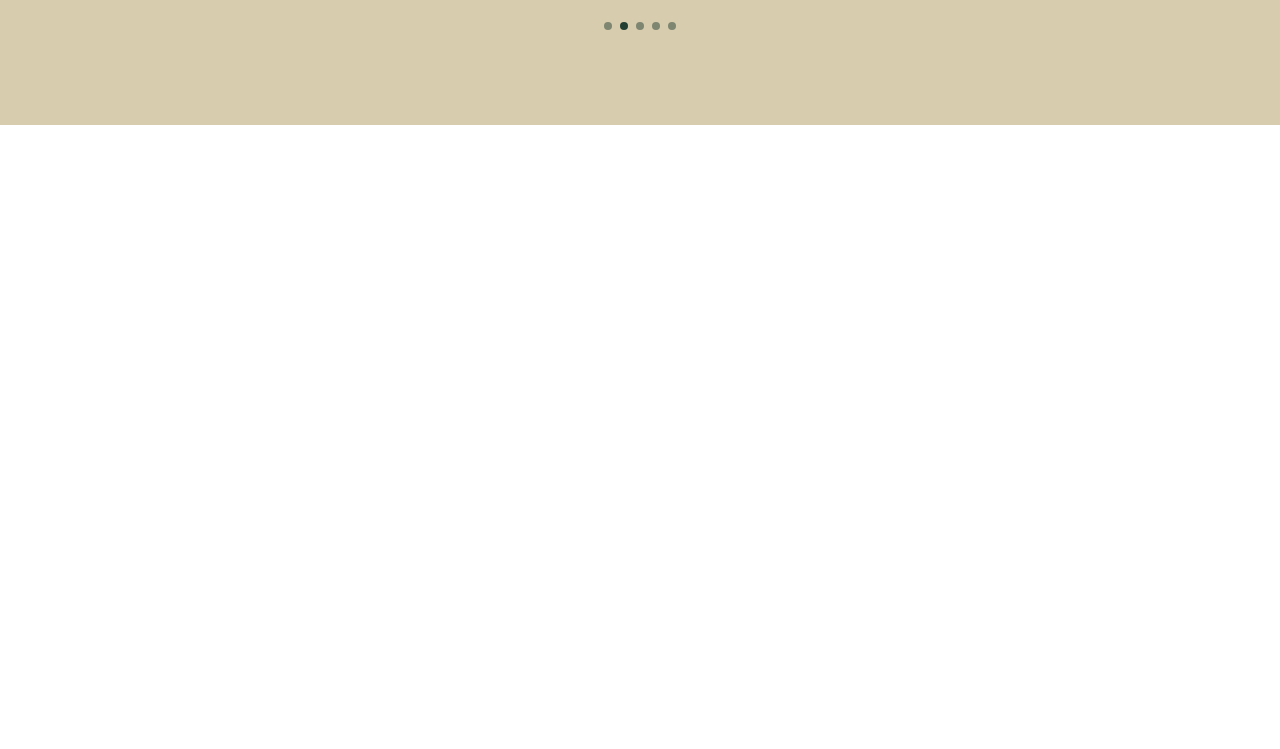
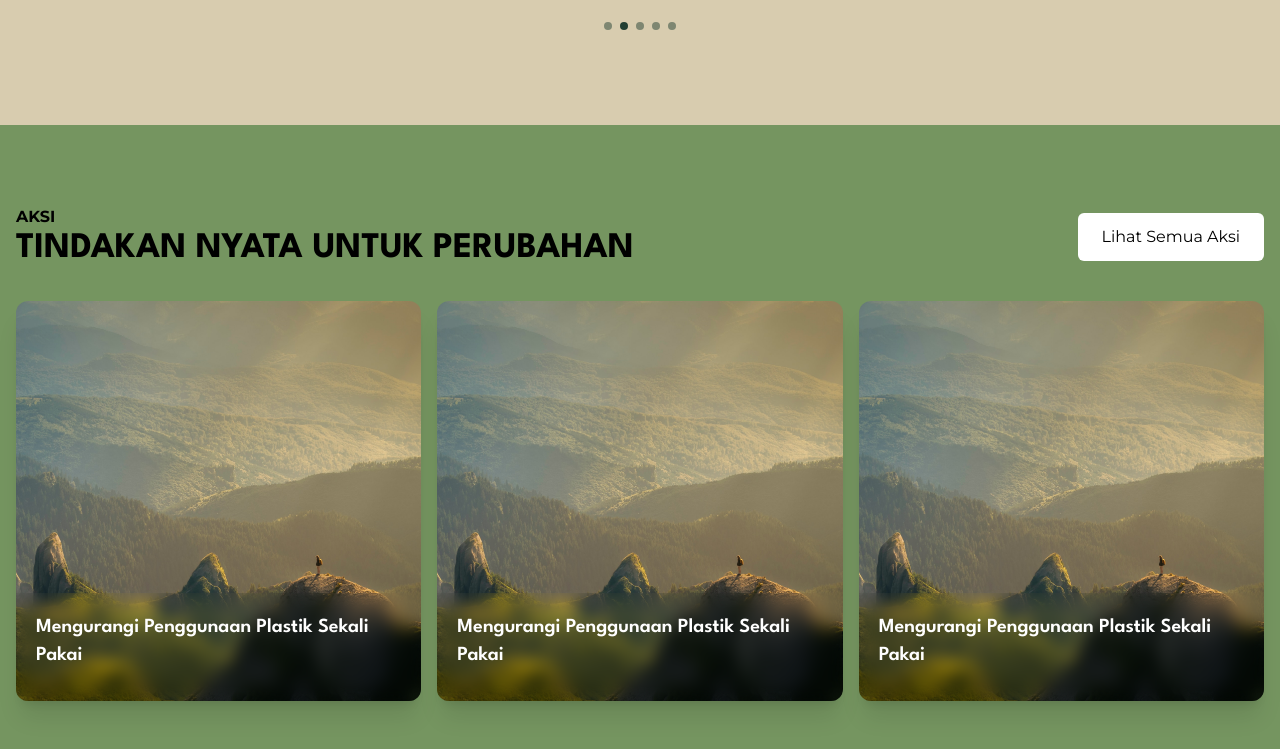
Before and after one commit to josephines1/ucdc-2025-lestarikan-kita, a plain HTML site: page index.html in a window 1280 px wide. Shown: the part 2239-2988 px from the top of the page. Drawn offline with nearby package versions, Linux system fonts and the light colour scheme.

Commit message:
add aksi section

```diff
--- a/index.html
+++ b/index.html
@@ -26,7 +26,7 @@
     <!-- CSS -->
     <link rel="stylesheet" href="./dist/styles.css" />
   </head>
-  <body class="h-[3000px]">
+  <body>
     <!-- Nav -->
     <nav
       class="z-50 fixed top-0 left-0 right-0 animate-slide-down bg-[#A4B465]/90 shadow-lg"
@@ -413,13 +413,91 @@
     </section>
 
     <!-- Aksi -->
-    <section id="aksi">
-      <div class="container py-20 px-4 mx-auto"></div>
+    <section id="aksi" class="bg-[#759560]">
+      <div class="container py-20 px-4 mx-auto">
+        <div
+          class="aksi-header flex items-start md:items-center flex-col md:flex-row justify-between gap-4"
+        >
+          <div>
+            <p class="uppercase font-bold">Aksi</p>
+            <h2 class="text-2xl lg:text-4xl font-bold uppercase">
+              Tindakan Nyata untuk Perubahan
+            </h2>
+          </div>
+          <a href="#" class="bg-white px-6 py-3 rounded-md">Lihat Semua Aksi</a>
+        </div>
+        <div
+          class="aksi-cards grid grid-cols-1 md:grid-cols-2 lg:grid-cols-3 mt-8 gap-4"
+        >
+          <div
+            class="bg-[url(./assets/placeholder.jpg)] rounded-xl h-[400px] bg-cover bg-bottom flex justify-center items-end shadow-xl overflow-hidden group"
+          >
+            <div
+              class="card-body bg-white-400 bg-clip-padding backdrop-filter backdrop-blur-sm bg-opacity-10 p-5 text-white w-full transition-all duration-500"
+            >
+              <h3
+                class="font-semibold text-xl group-hover:opacity-100 opacity-100 transition-opacity duration-300"
+              >
+                Mengurangi Penggunaan Plastik Sekali Pakai
+              </h3>
+              <p
+                class="text-light text-xs leading-relaxed mt-3 opacity-0 group-hover:opacity-100 transform group-hover:translate-y-0 transition-all duration-500 max-h-0 group-hover:max-h-40 overflow-hidden"
+              >
+                Mulailah dengan membawa tas belanja sendiri, menghindari
+                penggunaan sedotan plastik, dan memilih produk dengan kemasan
+                ramah lingkungan.
+              </p>
+            </div>
+          </div>
+          <div
+            class="bg-[url(./assets/placeholder.jpg)] rounded-xl h-[400px] bg-cover bg-bottom flex justify-center items-end shadow-xl overflow-hidden group"
+          >
+            <div
+              class="card-body bg-white-400 bg-clip-padding backdrop-filter backdrop-blur-sm bg-opacity-10 p-5 text-white w-full transition-all duration-500"
+            >
+              <h3
+                class="font-semibold text-xl group-hover:opacity-100 opacity-100 transition-opacity duration-300"
+              >
+                Mengurangi Penggunaan Plastik Sekali Pakai
+              </h3>
+              <p
+                class="text-light text-xs leading-relaxed mt-3 opacity-0 group-hover:opacity-100 transform group-hover:translate-y-0 transition-all duration-500 max-h-0 group-hover:max-h-40 overflow-hidden"
+              >
+                Mulailah dengan membawa tas belanja sendiri, menghindari
+                penggunaan sedotan plastik, dan memilih produk dengan kemasan
+                ramah lingkungan.
+              </p>
+            </div>
+          </div>
+          <div
+            class="bg-[url(./assets/placeholder.jpg)] rounded-xl h-[400px] bg-cover bg-bottom flex justify-center items-end shadow-xl overflow-hidden group"
+          >
+            <div
+              class="card-body bg-white-400 bg-clip-padding backdrop-filter backdrop-blur-sm bg-opacity-10 p-5 text-white w-full transition-all duration-500"
+            >
+              <h3
+                class="font-semibold text-xl group-hover:opacity-100 opacity-100 transition-opacity duration-300"
+              >
+                Mengurangi Penggunaan Plastik Sekali Pakai
+              </h3>
+              <p
+                class="text-light text-xs leading-relaxed mt-3 opacity-0 group-hover:opacity-100 transform group-hover:translate-y-0 transition-all duration-500 max-h-0 group-hover:max-h-40 overflow-hidden"
+              >
+                Mulailah dengan membawa tas belanja sendiri, menghindari
+                penggunaan sedotan plastik, dan memilih produk dengan kemasan
+                ramah lingkungan.
+              </p>
+            </div>
+          </div>
+        </div>
+      </div>
     </section>
 
     <!-- Komunitas -->
     <!-- Kontribusi (Daily Challenge) -->
 
+    <!-- Footer -->
+
     <!-- JavaScript -->
     <script src="./dist/js/script.js"></script>
   </body>
```
Also changed, not shown: assets/placeholder.jpg (added), assets/waveeee.svg (added).
